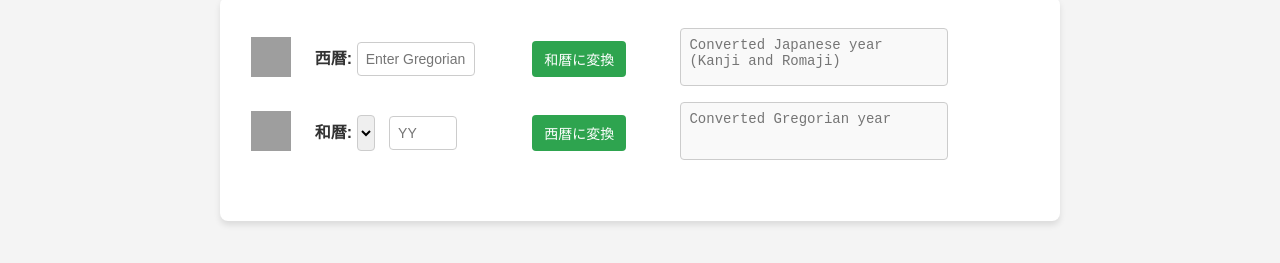
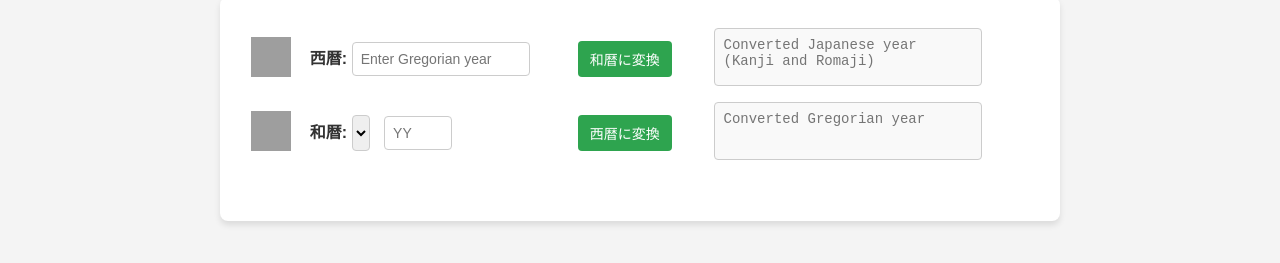
Before and after one commit to eddypanther1/jcalenconvert, a plain HTML site: page index.html in a window 1280 px wide. Shown: the part 89-352 px from the top of the page. Drawn offline with Linux system fonts and the light colour scheme; grey boxes are pictures that could not be loaded.

Commit message:
selection size

```diff
--- a/styles.css
+++ b/styles.css
@@ -51,7 +51,7 @@ input, select {
     border: 1px solid #ccc;
     border-radius: 4px;
     font-size: 14px;
-    width: 100px;
+    width: 160px;
 }
 
 .output-box {
```
